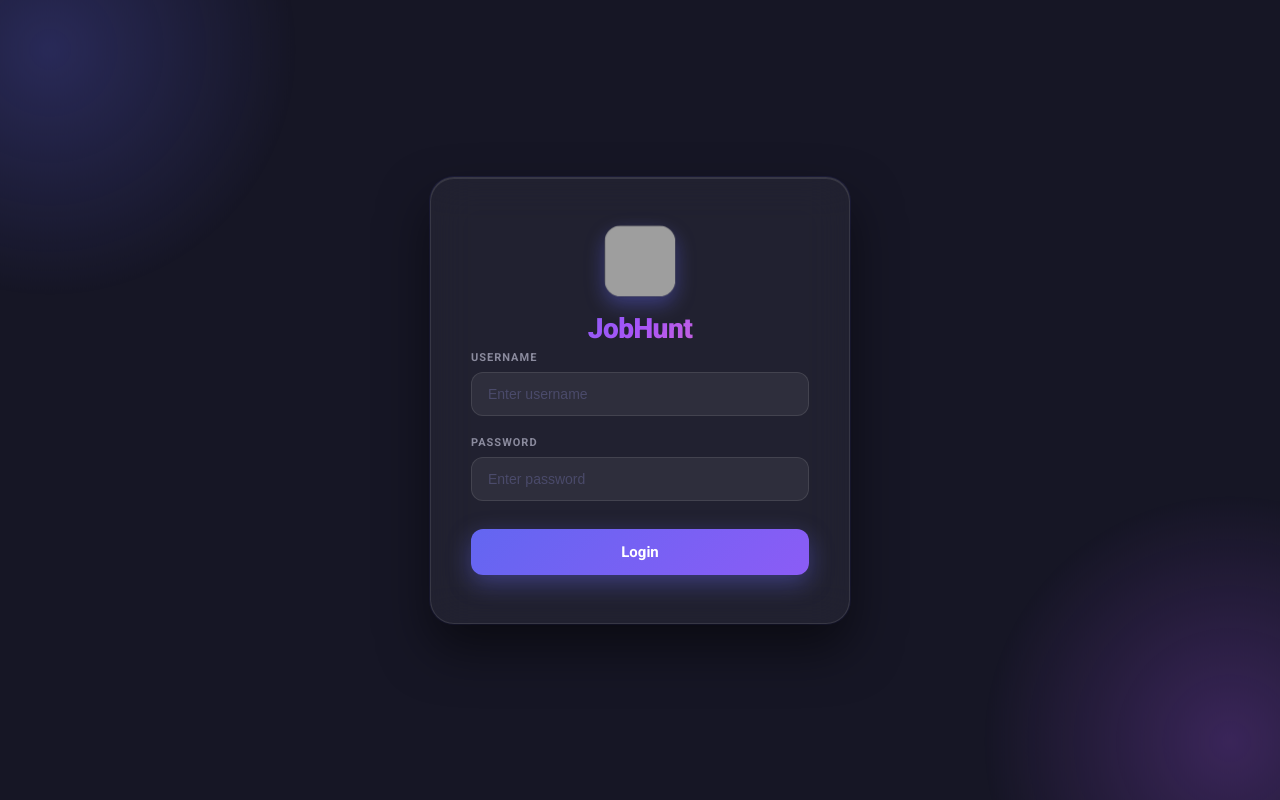
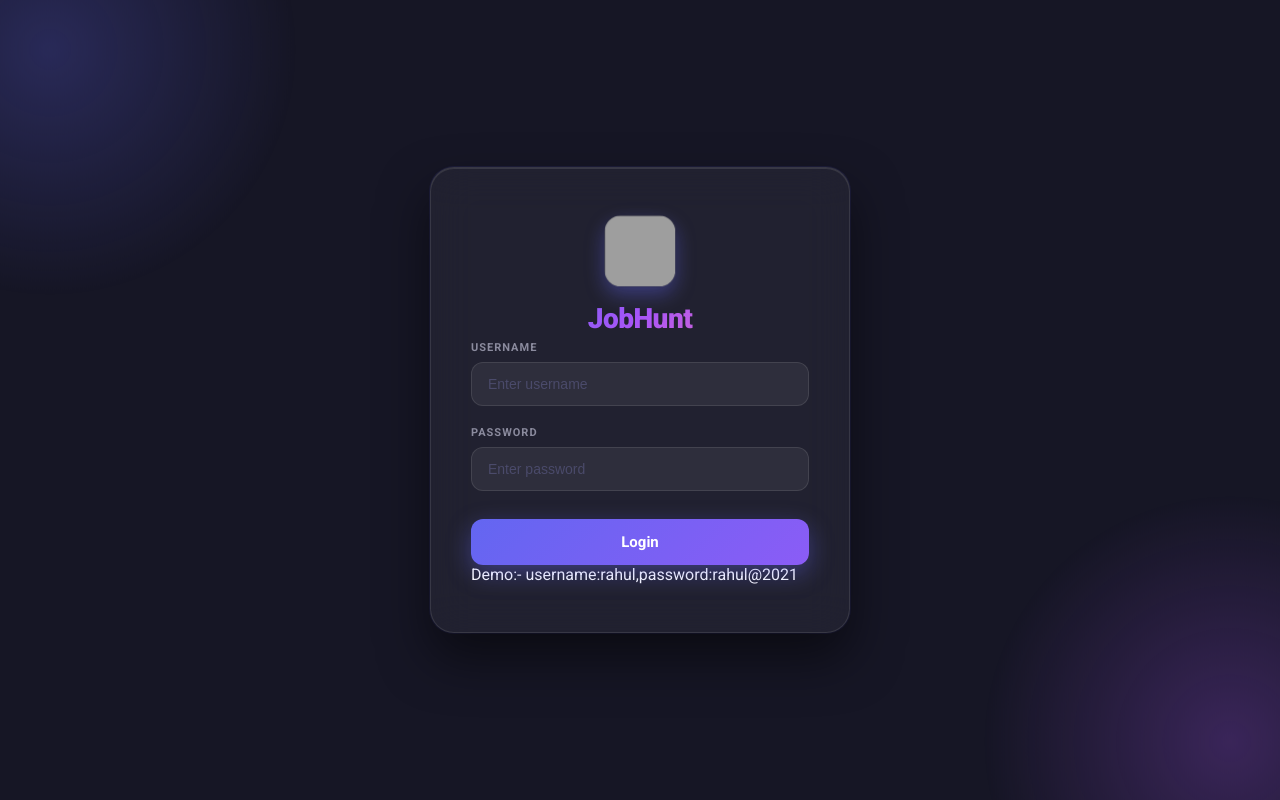
Before and after one commit to vijendra431/myjob-app, a React (Create React App) app: page /login in a window 1280 px wide. Built offline with nearby package versions, Linux system fonts and the light colour scheme; grey boxes are pictures that could not be loaded.

Commit message:
Update index.js

```diff
--- a/src/components/LoginForm/index.js
+++ b/src/components/LoginForm/index.js
@@ -124,6 +124,7 @@ class LoginForm extends Component {
             <button type="submit" className="login-btn">
               Login
             </button>
+            <p className='demo'>Demo:- username:rahul,password:rahul@2021</p>
           </form>
         </div>
       </div>
```
